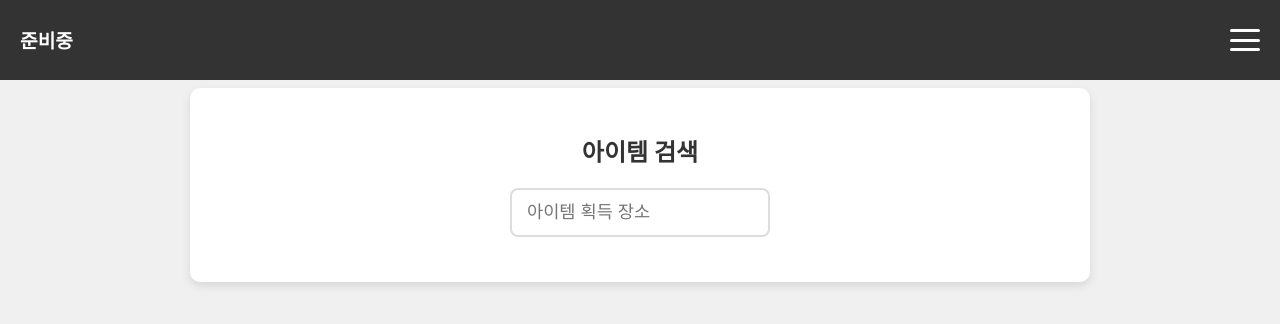
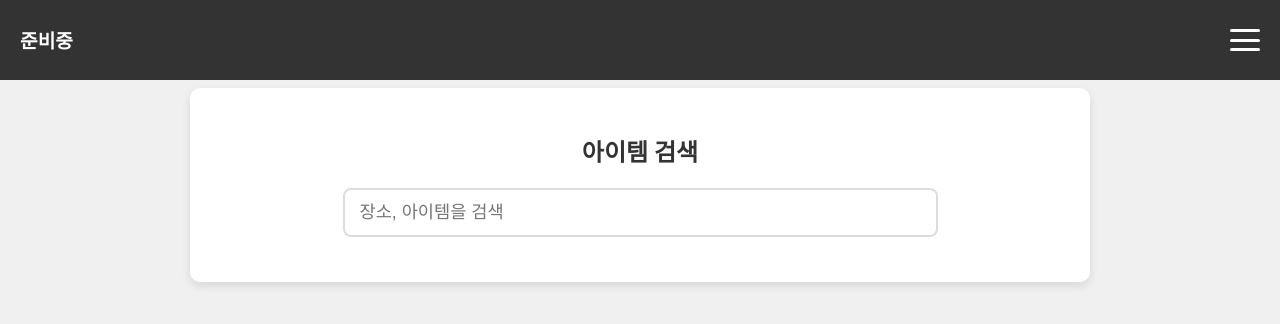
Before and after one commit to flying-orange-lab/orange-redux-database, an Angular app: page /1/item in a window 1280 px wide. Shown: the top 324 px of the page. Built offline with nearby package versions, Linux system fonts and the light colour scheme.

Commit message:
Feat/ 아이템 검색 시 아이템명 검색 추가

```diff
--- a/src/app/menu/items/items.component.html
+++ b/src/app/menu/items/items.component.html
@@ -4,7 +4,7 @@
     <input
       id="item-search"
       type="text"
-      placeholder="아이템 획득 장소"
+      placeholder="장소, 아이템을 검색"
       [formControl]="searchLocation"
     />
   </div>
--- a/src/app/menu/items/items.component.less
+++ b/src/app/menu/items/items.component.less
@@ -24,6 +24,7 @@ section {
     margin-bottom: 20px;
 
     input#item-search {
+      width: 70%;
       padding: 12px 15px;
       border: 2px solid #ddd;
       border-radius: 8px;
--- a/src/app/menu/items/items.component.ts
+++ b/src/app/menu/items/items.component.ts
@@ -45,9 +45,18 @@ export class ItemsComponent implements OnInit {
     const filterValue = value.toLowerCase();
     return this.itemDatas
       .map((item, idx) => ({ index: idx, value: item }))
-      .filter((entry) =>
-        entry.value.location.toLowerCase().includes(filterValue),
-      );
+      .filter((entry) => {
+        if (entry.value.location.toLowerCase().includes(filterValue)) {
+          return true;
+        }
+
+        for (const itemName of entry.value.itemList) {
+          if (itemName.toLowerCase().includes(filterValue)) {
+            return true;
+          }
+        }
+        return false;
+      });
   }
 
   async loadAllTakenItems(): Promise<void> {
```
